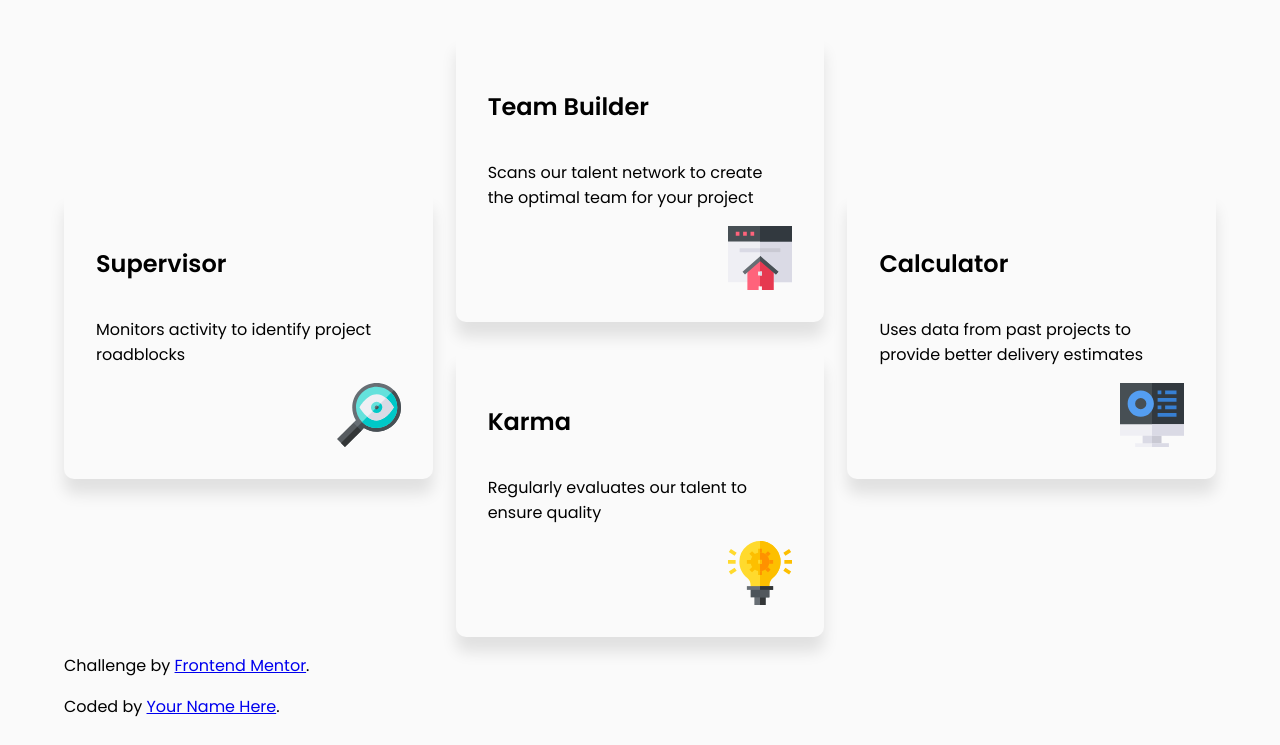
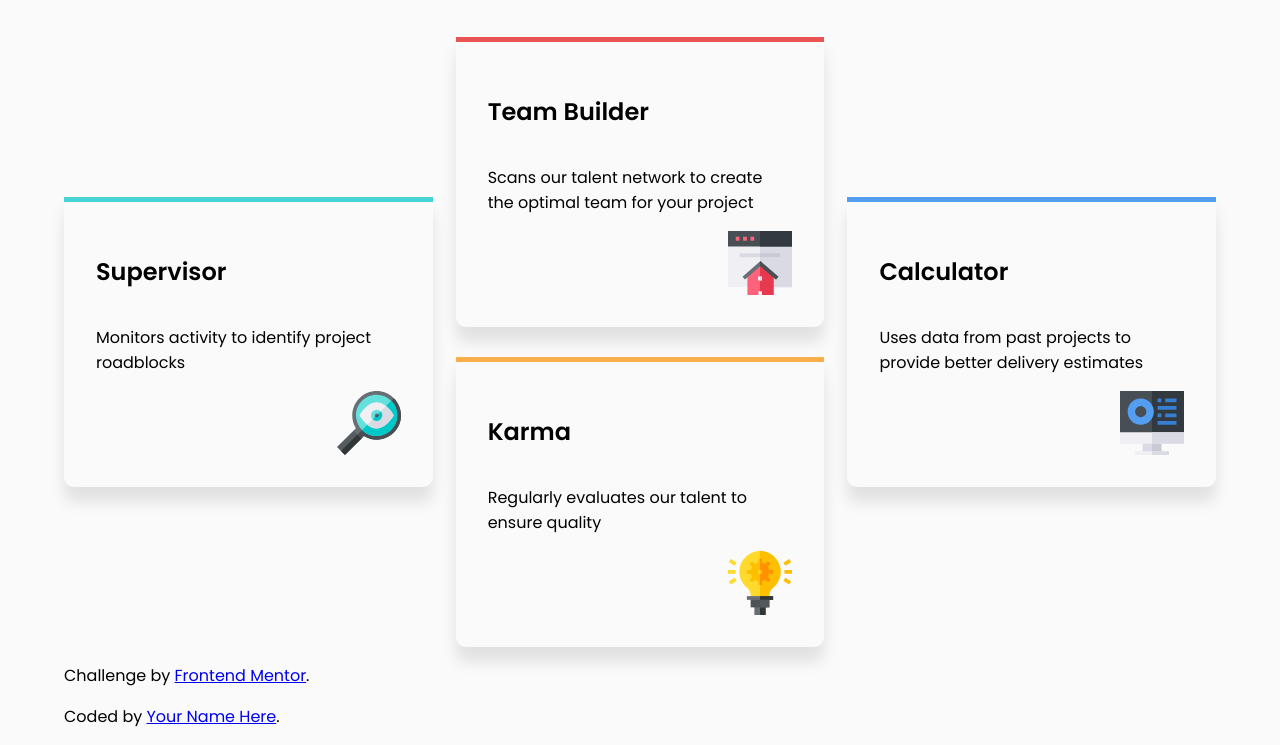
Before and after one commit to AvoscanEmile/Four-card-feature-section-master, a plain HTML site: page index.html in a window 1280 px wide. Shown: the part 301-1046 px from the top of the page. Drawn offline with Linux system fonts and the light colour scheme.

Commit message:
Added the missing HTML.
I also changed the HTML when changing the colored bars.

```diff
--- a/index.html
+++ b/index.html
@@ -19,30 +19,26 @@
     </header>
     <div class="container-card">
       <div class="rail-card">
-        <div class="card">
-          <div class="card__color card__color--cyan"></div>
+        <div class="card card--cyan">
           <h2 class="card__title">Supervisor</h2>
           <p class="card__description">Monitors activity to identify project roadblocks</p>
           <img src="images/icon-supervisor.svg" alt="An eye" class="card__image">
         </div>
       </div>
       <div class="rail-card">
-        <div class="card">
-          <div class="card__color card__color--red"></div>
+        <div class="card card--red">
           <h2 class="card__title">Team Builder</h2>
           <p class="card__description">Scans our talent network to create the optimal team for your project</p>
           <img src="images/icon-team-builder.svg" alt="Building process of a website" class="card__image">
         </div>
-        <div class="card">
-          <div class="card__color card__color--orange"></div>
+        <div class="card card--orange">
           <h2 class="card__title">Karma</h2>
           <p class="card__description">Regularly evaluates our talent to ensure quality</p>
           <img src="images/icon-karma.svg" alt="A lightbulb" class="card__image">
         </div>
       </div>
       <div class="rail-card">
-        <div class="card">
-          <div class="card__color card__color--blue"></div>
+        <div class="card card--blue">
           <h2 class="card__title">Calculator</h2>
           <p class="card__description">Uses data from past projects to provide better delivery estimates</p>
           <img src="images/icon-calculator.svg" alt="A computer" class="card__image">
```
